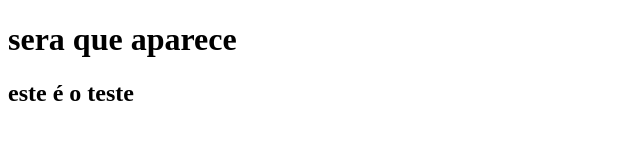
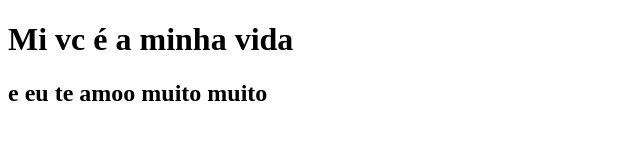
Before and after one commit to Beldalf/Imersao--JS, a plain HTML site: page 1-Introducao/index.html in a window 1280 px wide. Shown: the whole page, without its empty margins (0-640 px from the left). Drawn offline with Linux system fonts and the light colour scheme.

Commit message:
alteracao da mensagem de commit

```diff
--- a/1-Introducao/index.html
+++ b/1-Introducao/index.html
@@ -4,13 +4,13 @@
 <head>
     <meta charset="UTF-8">
     <title>Introdução</title>
-    <h1>sera que aparece</h1>
+    <h1>Mi vc é a minha vida </h1>
     <script src="script.js"></script>
 </head>
 
 <body>
     <!--está não é a boa maneira -->
-    <h2>este é o teste</h2>
+    <h2>e eu te amoo muito muito</h2>
     <script>
         console.log("Hello world js não limpo")
     </script>
```
